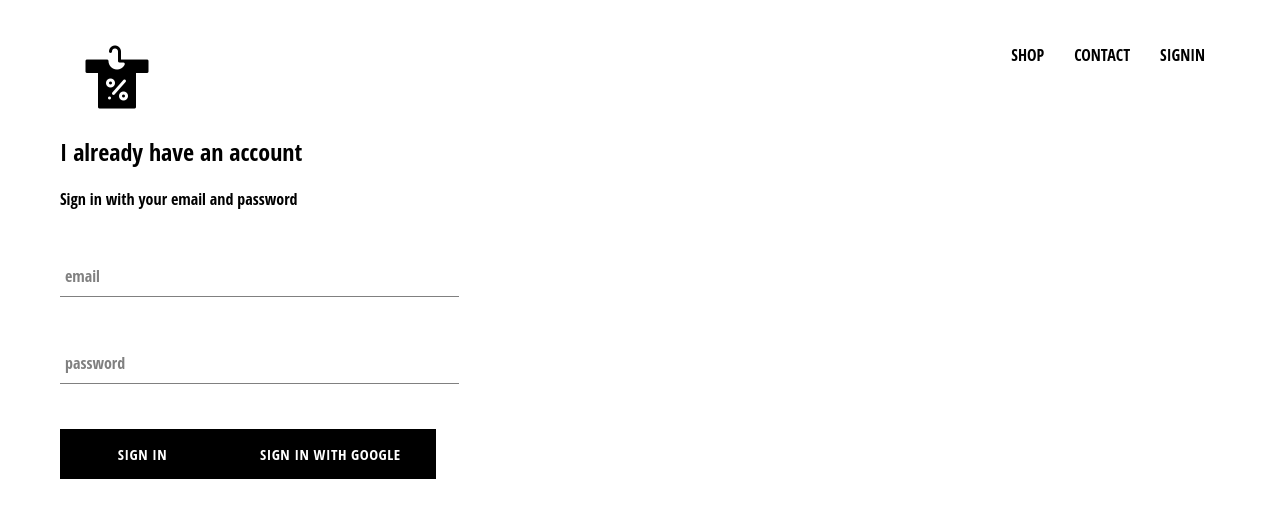
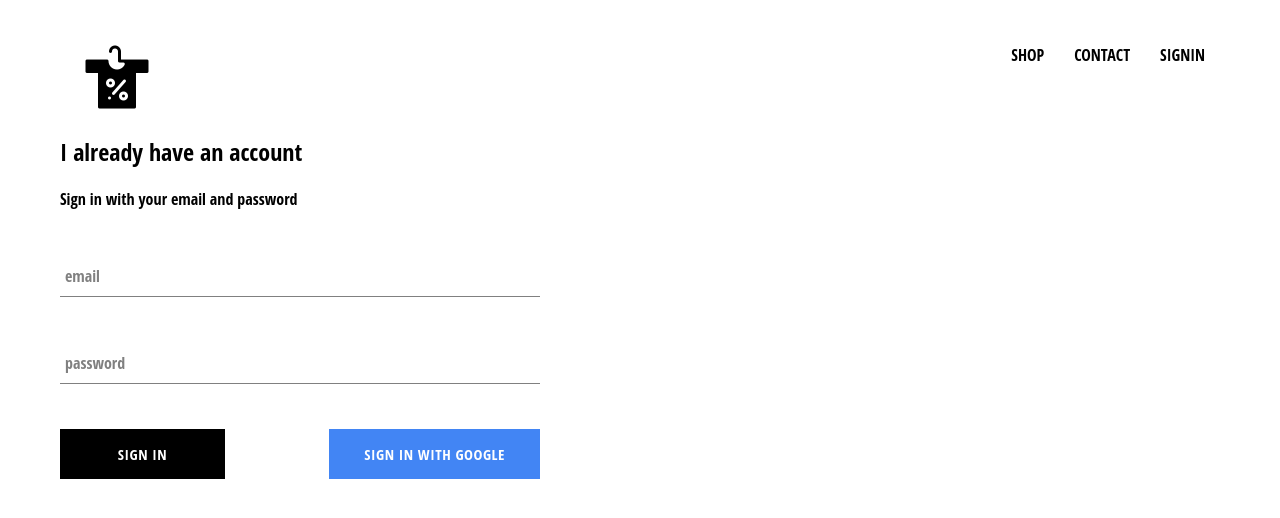
Before and after one commit to sebauru87/E-commerce-clothing, a React (Create React App) app: page /signin in a window 1280 px wide. Shown: the top 518 px of the page. Built offline with nearby package versions, Linux system fonts and the light colour scheme; no server answers.

Commit message:
Style google sign in button and add if statment if user is sign in or sign out

```diff
--- a/src/App.css
+++ b/src/App.css
@@ -7,3 +7,7 @@ a {
     text-decoration: none;
     color: black;
 }
+
+* {
+    box-sizing: border-box;
+}
--- a/src/App.js
+++ b/src/App.js
@@ -34,7 +34,7 @@ class App extends React.Component {
   render() {
   return (
     <div>
-      <Header />
+      <Header currentUser={this.state.currentUser} />
       <Switch>
         <Route exact path='/' component={HomePage} />
         <Route path='/shop' component={ShopPage} />
--- a/src/components/custom-button/custom-button.styles.scss
+++ b/src/components/custom-button/custom-button.styles.scss
@@ -19,4 +19,13 @@
       color: black;
       border: 1px solid black;
     }
+
+    &.google-signin {
+      background-color: #4285f4;
+      color: white;
+    }
+    &.google-signin:hover {
+      background-color: #357ae8;
+      border: none;
+    }
   }
--- a/src/components/custom-button/custon-button.component.js
+++ b/src/components/custom-button/custon-button.component.js
@@ -2,9 +2,9 @@ import React from 'react';
 
 import './custom-button.styles.scss';
 
-const CustomButton = ({ children, ...otherProps }) => {
+const CustomButton = ({ children, isGoogleSignIn, ...otherProps }) => {
     return (
-        <button className='custom-button' {...otherProps}>
+        <button className={`${isGoogleSignIn ? 'google-signin' : ''} custom-button`} {...otherProps}>
             {children}
         </button>
     )
--- a/src/components/header/header.component.js
+++ b/src/components/header/header.component.js
@@ -1,30 +1,37 @@
-import React from 'react';
-import { Link } from 'react-router-dom';
+import React from "react";
+import { Link } from "react-router-dom";
 
-import './header.styles.scss';
+import { auth } from "../../firebase/firebase.utils";
+import "./header.styles.scss";
 // import {ReactComponent as Logo} from './icons8.png';
-import logo from './icons8.png';
+import logo from "./icons8.png";
 
-const Header = () => {
+const Header = ({ currentUser }) => {
   return (
-    <div className='header'>
-        <Link className='logo-container' to='/'>
+    <div className="header">
+      <Link className="logo-container" to="/">
         {/* <Logo className='logo' /> */}
-            <img src={logo} alt='logo' />
+        <img src={logo} alt="logo" />
       </Link>
-        <div className='options'>
-            <Link className='option' to='/shop'>
+      <div className="options">
+        <Link className="option" to="/shop">
           SHOP
         </Link>
-            <Link className='option' to='/shop'>
+        <Link className="option" to="/shop">
           CONTACT
         </Link>
-            <Link className='option' to='/signin'>
+        {currentUser ? (
+          <div className="option" onClick={() => auth.signOut()}>
+            SIGNOUT
+          </div>
+        ) : (
+          <Link className="option" to="/signin">
             SIGNIN
           </Link>
+        )}
       </div>
     </div>
-    )
-}
+  );
+};
 
 export default Header;
--- a/src/components/header/header.styles.scss
+++ b/src/components/header/header.styles.scss
@@ -20,6 +20,7 @@
 
       .option {
         padding: 10px 15px;
+        cursor: pointer;
       }
     }
   }
--- a/src/components/signin/signin.component.js
+++ b/src/components/signin/signin.component.js
@@ -54,8 +54,10 @@ class SignIn extends React.Component {
           />
 
           {/* <input type="submit" value="Sign in" /> */}
-          <CustomButton type="submit" >Sign In</CustomButton>
-          <CustomButton onClick={signInWithGoogle} >Sign In with Google</CustomButton>
+          <div className='buttons'>
+              <CustomButton type="submit" >Sign In</CustomButton>
+              <CustomButton onClick={signInWithGoogle} isGoogleSignIn >Sign In with Google</CustomButton>
+          </div>
         </form>
       </div>
     );
--- a/src/components/signin/signin.styles.scss
+++ b/src/components/signin/signin.styles.scss
@@ -1,9 +1,14 @@
 .signin {
-    width: 30vw;
+    width: 480px;
     display: flex;
     flex-direction: column;
 
     .title {
         margin: 10px 0;
     }
+
+    .buttons {
+        display: flex;
+        justify-content: space-between;
+    }
 }
```
Lines whose indentation alone changed are shown as unchanged.
